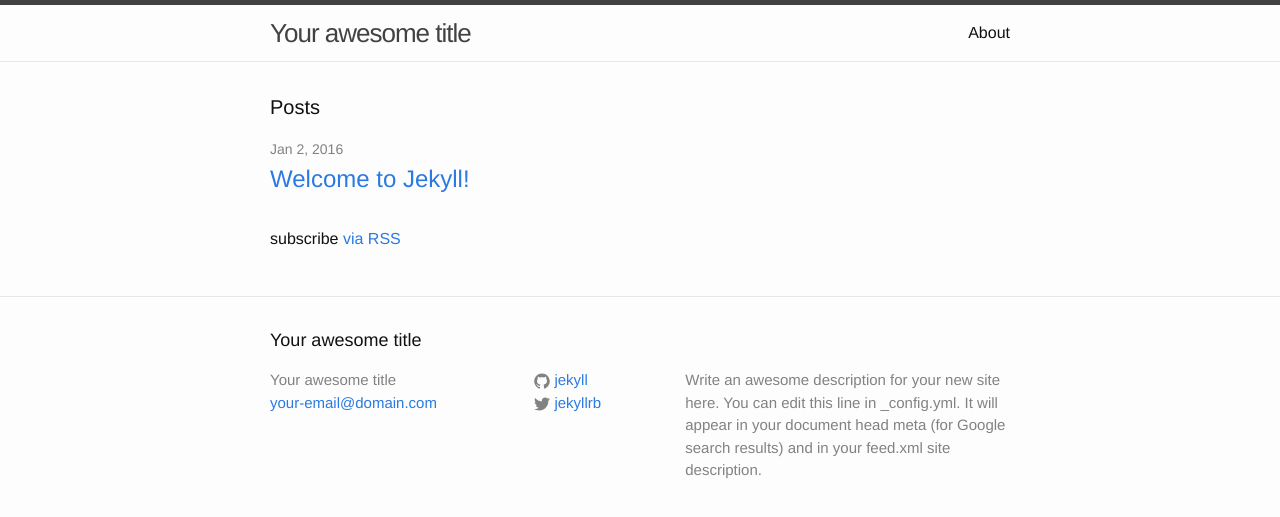
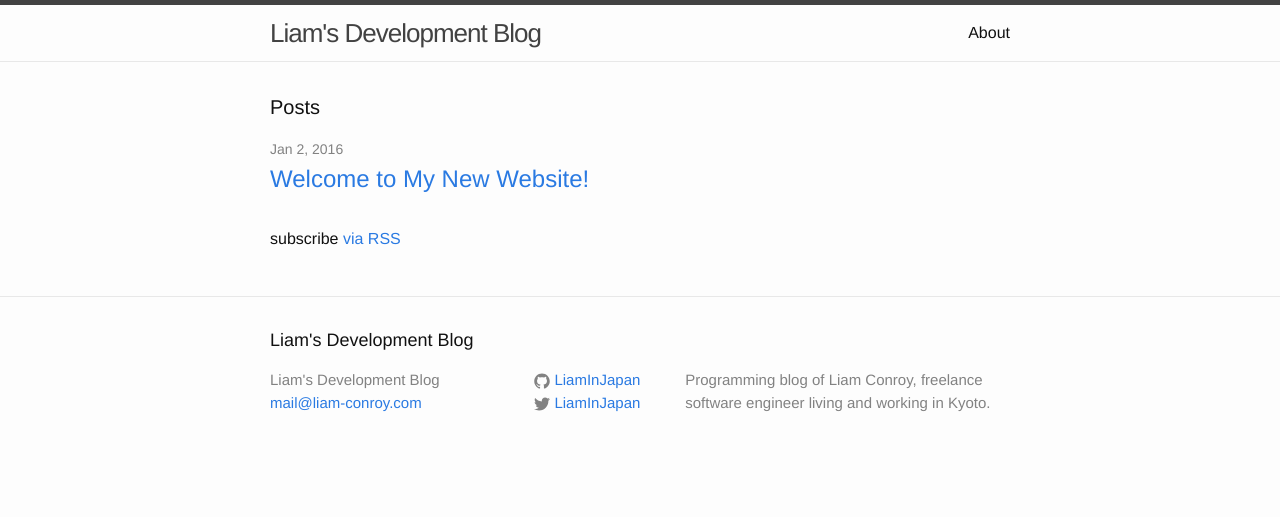
Before and after one commit to LiamInJapan/LiamInJapan.github.io, a Jekyll site: the page built from ProgrammingBlog/index.html, in a window 1280 px wide. Shown: the top 517 px of the page. Built offline with Jekyll 4.4.1, drawn with Linux system fonts in a browser that asks for light colours.

Commit message:
Blog files

```diff
--- a/ProgrammingBlog/_config.yml
+++ b/ProgrammingBlog/_config.yml
@@ -1,14 +1,13 @@
 # Site settings
-title: Your awesome title
-email: your-email@domain.com
+title: Liam's Development Blog
+email: mail@liam-conroy.com
 description: > # this means to ignore newlines until "baseurl:"
-  Write an awesome description for your new site here. You can edit this
-  line in _config.yml. It will appear in your document head meta (for
-  Google search results) and in your feed.xml site description.
+  Programming blog of Liam Conroy, freelance software engineer
+  living and working in Kyoto.
 baseurl: "" # the subpath of your site, e.g. /blog/
-url: "http://yourdomain.com" # the base hostname & protocol for your site
-twitter_username: jekyllrb
-github_username:  jekyll
+url: "http://liaminjapan.github.io" # the base hostname & protocol for your site
+twitter_username: LiamInJapan
+github_username:  LiamInJapan
 
 # Build settings
 markdown: kramdown
```
Also changed, not shown: ProgrammingBlog/_posts/2016-01-02-welcome-to-jekyll.markdown (deleted, +0 -25 lines), ProgrammingBlog/_posts/2016-01-02-welcome-to-my-new-website.markdown (added, +18 -0 lines).
